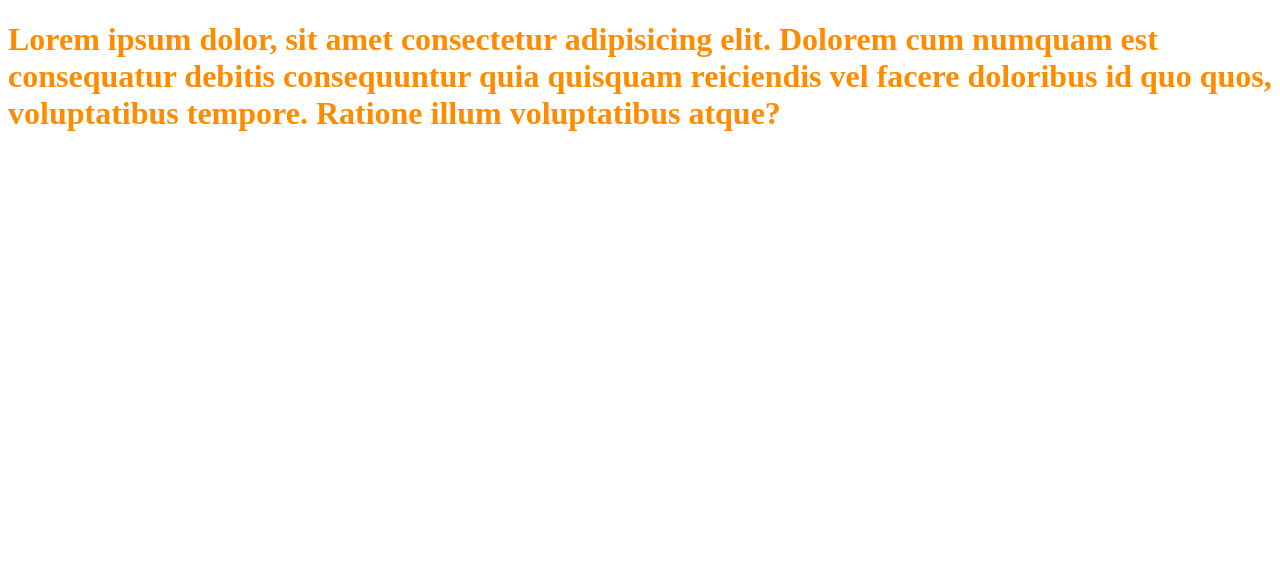
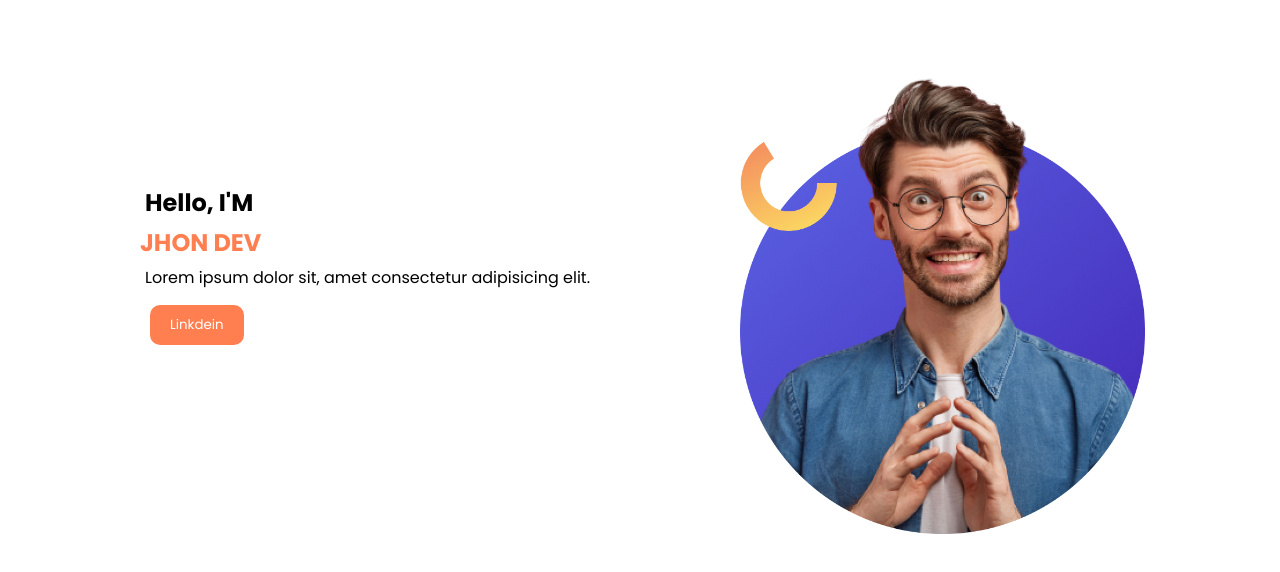
Before and after one commit to mimxe/portfolio-website-2, a plain HTML site: page index.html in a window 1280 px wide. Drawn offline with Linux system fonts and the light colour scheme.

Commit message:
landing section

```diff
--- a/index.html
+++ b/index.html
@@ -9,12 +9,33 @@
 
     </title>
     <link rel="stylesheet" href="style.css">
+    <link rel="preconnect" href="https://fonts.googleapis.com">
+    <link rel="preconnect" href="https://fonts.gstatic.com" crossorigin>
+    <link
+        href="https://fonts.googleapis.com/css2?family=Poppins:ital,wght@0,300;0,400;0,500;0,600;0,700;0,800;0,900;1,200;1,300;1,400;1,500;1,600;1,700;1,800&display=swap"
+        rel="stylesheet">
 </head>
 
 <body>
-    <h1>Lorem ipsum dolor, sit amet consectetur adipisicing elit. Dolorem cum numquam est consequatur debitis
-        consequuntur quia quisquam reiciendis vel facere doloribus id quo quos, voluptatibus tempore. Ratione illum
-        voluptatibus atque?</h1>
+    <section class="loanding">
+
+        <div class="loading_text">
+
+            <h1 class="blak_text">Hello, I'M </h1>
+            <h1 class="landing_text">JHON DEV</h1>
+            <p class="blak_text">
+                </pclass>Lorem ipsum dolor sit, amet consectetur adipisicing elit. </p>
+            <button><a target="_blank" href="https://www.linkedin.com/in/ummay-mim-a155b621b/">Linkdein</a></button>
+
+
+        </div>
+        <div class="landing_img">
+
+            <img src="image/boy.png" alt="">
+
+        </div>
+
+    </section>
 </body>
 
 </html>
--- a/style.css
+++ b/style.css
@@ -1,4 +1,52 @@
-h1 {
-    color: darkorange;
+* {
+    font-family: 'Poppins', sans-serif;
+    margin: 0%;
+    padding: 0%;
+}
+
+section {
+    display: flex;
 
 }
+
+.loanding {
+    background-color: white;
+
+}
+
+.loading_text {
+    width: 50%;
+    margin: 50px;
+    padding: 130px 10px 5px 90px;
+}
+
+.landing_text {
+    color: coral;
+
+}
+
+.blak_text {
+    color: black;
+    margin: 5px;
+}
+
+.loading_text button {
+    background-color: coral;
+    border: none;
+    border-radius: 10px;
+    margin: 10px;
+    padding: 10px 20px;
+}
+
+.loading_text button a {
+    color: white;
+    text-decoration: none;
+}
+
+.landing_img {
+    width: 50%;
+}
+
+.landing_img img {
+    width: 75%;
+}
```
Also changed, not shown: image/boy.png (added), image/lol.png (added), 1 other file.
